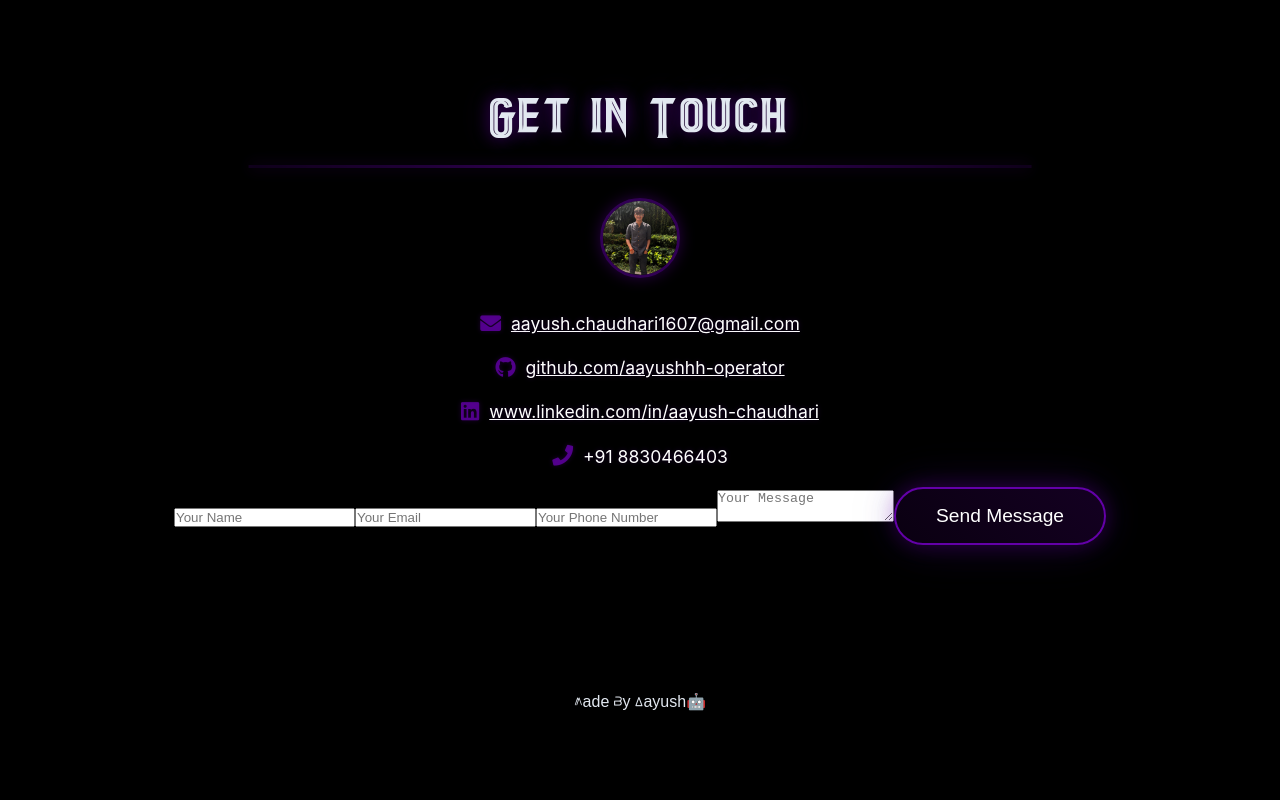
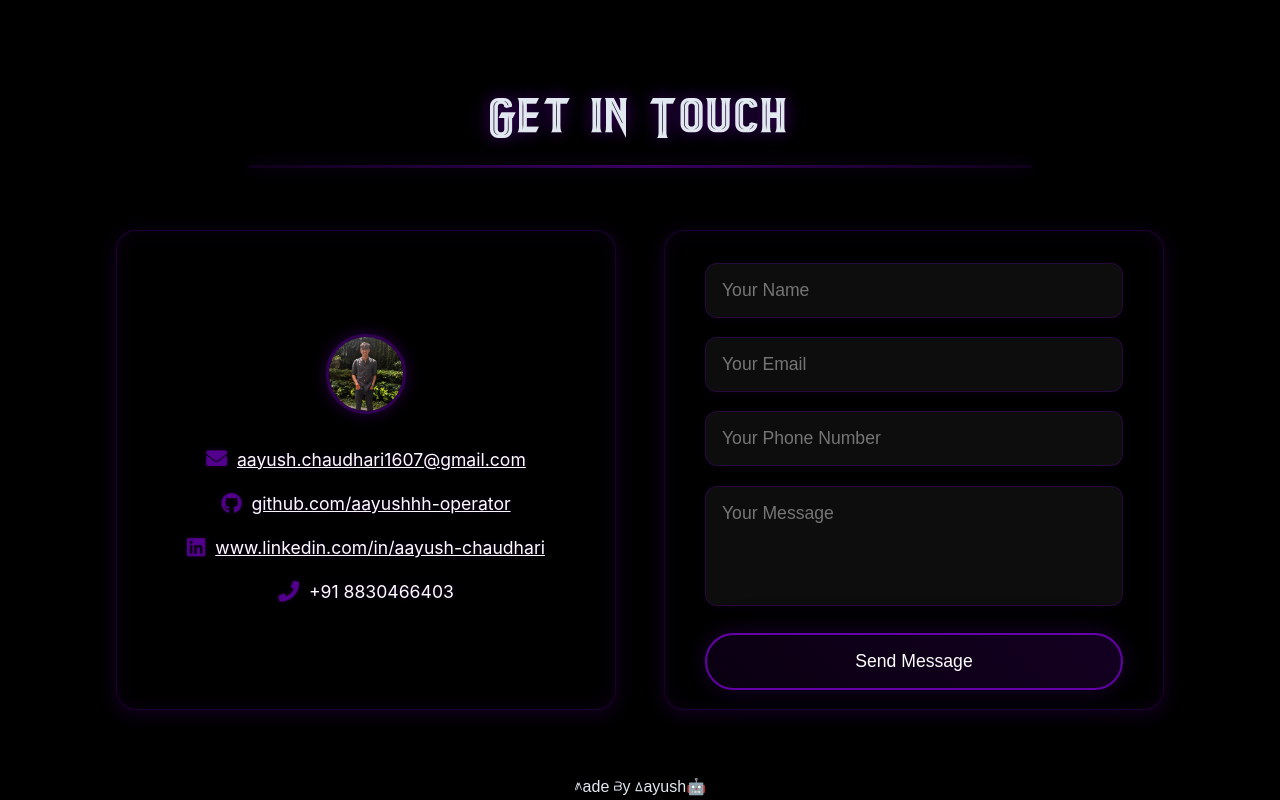
Before and after one commit to aayushhh-operator/Portfolio, a React (Create React App) app: page / in a window 1280 px wide. Shown: the part 5894-6694 px from the top of the page. Before the commit the page ends 6640 px from the top, so only its background shows below. Built offline with nearby package versions, Linux system fonts and the light colour scheme.

Commit message:
Update App.css

```diff
--- a/src/App.css
+++ b/src/App.css
@@ -170,7 +170,7 @@ section {
 .projects h2,
 .resume h2,
 .contact h2 {
-  font-family: 'WakandaPanther';
+  font-family: sans-serif;
   font-size: 2.5rem;
   color: white;
   margin-bottom: 2rem;
@@ -213,7 +213,7 @@ section {
 }
 
 .contact-info h3 {
-  font-family: 'WakandaPanther', sans-serif;
+  font-family: sans-serif;
   color: #e2e8f0;
   font-size: 1.8rem;
   margin-bottom: 1rem;
@@ -221,7 +221,7 @@ section {
 }
 
 .contact-info p {
-  font-family: 'WakandaPanther', sans-serif;
+  font-family: sans-serif;
   color: #b5b5b5;
   font-size: 1rem;
   line-height: 1.6;
@@ -314,7 +314,7 @@ section {
 }
 
 .hero-content .description {
-  font-family: 'WakandaPanther';
+  font-family: sans-serif;
   font-size: 1.2rem;
   color: rgba(255, 255, 255, 0.9);
   margin: 1.5rem 0;
@@ -931,8 +931,6 @@ section {
   color: #e2e8f0;
   font-size: 1rem;
   text-align: center;
-  padding: 2rem;
-  margin-top: 3rem;
 }
 
 .links {
@@ -1085,3 +1083,163 @@ section {
   line-height: 1.6;
   font-size: 1.1rem;
 }
+
+.contact-form-container {
+  width: 500px;
+  height: 480px;
+  max-width: 500px;
+  min-width: 500px;
+  min-height: 480px;
+  box-sizing: border-box;
+  background: rgba(0, 0, 0, 0.7);
+  border-radius: 20px;
+  box-shadow: 0 4px 20px rgba(99, 0, 168, 0.2), inset 0 0 20px rgba(99, 0, 168, 0.1);
+  padding: 2rem 2.5rem;
+  border: 1px solid rgba(99, 0, 168, 0.3);
+  display: flex;
+  flex-direction: column;
+  align-items: center;
+}
+
+.contact-form {
+  width: 100%;
+  display: flex;
+  flex-direction: column;
+  gap: 1.2rem;
+}
+
+.contact-form input,
+.contact-form textarea {
+  width: 100%;
+  padding: 1rem;
+  border-radius: 12px;
+  border: 1px solid rgba(99, 0, 168, 0.3);
+  background: rgba(255, 255, 255, 0.05);
+  color: #e2e8f0;
+  font-size: 1.1rem;
+  font-family: sans-serif;
+  outline: none;
+  transition: border 0.3s, box-shadow 0.3s;
+  box-shadow: 0 2px 8px rgba(99, 0, 168, 0.08);
+  resize: none;
+}
+
+.contact-form input:focus,
+.contact-form textarea:focus {
+  border: 1.5px solid #6300a8;
+  box-shadow: 0 0 10px rgba(99, 0, 168, 0.2);
+}
+
+.contact-form textarea {
+  min-height: 120px;
+  max-height: 250px;
+}
+
+.contact-form .contact-btn {
+  margin-top: 0.5rem;
+  font-size: 1.1rem;
+  padding: 1rem 2.5rem;
+  border-radius: 30px;
+  border: 2px solid #6300a8;
+  background: linear-gradient(45deg, rgba(99, 0, 168, 0.1), rgba(99, 0, 168, 0.2));
+  color: white;
+  font-family: sans-serif;
+  cursor: pointer;
+  transition: all 0.3s;
+  box-shadow: 0 0 20px rgba(99, 0, 168, 0.2), 0 0 40px rgba(99, 0, 168, 0.1);
+  position: relative;
+  overflow: hidden;
+}
+
+.contact-form .contact-btn:disabled {
+  opacity: 0.7;
+  cursor: not-allowed;
+}
+
+.form-status {
+  margin-top: 1rem;
+  padding: 0.8rem 1.2rem;
+  border-radius: 10px;
+  font-size: 1.1rem;
+  font-family: sans-serif;
+  text-align: center;
+  box-shadow: 0 2px 8px rgba(99, 0, 168, 0.08);
+}
+
+.form-status.success {
+  background: rgba(99, 168, 0, 0.15);
+  color: #aaffaa;
+  border: 1.5px solid #00c853;
+}
+
+.form-status.error {
+  background: rgba(168, 0, 99, 0.15);
+  color: #ffaaaa;
+  border: 1.5px solid #c8003a;
+}
+
+.contact-info-row {
+  display: flex;
+  flex-direction: row;
+  gap: 3rem;
+  justify-content: center;
+  align-items: stretch;
+  width: 100%;
+  max-width: 1100px;
+  margin: 2rem auto 0 auto;
+  height: 100%;
+  min-height: 480px;
+  justify-content: center;
+  align-items: center;
+}
+
+.contact-details {
+  flex: 1 1 0;
+  min-width: 320px;
+  min-height: 480px;
+  max-width: 500px;
+  display: flex;
+  flex-direction: column;
+  justify-content: center;
+  align-items: center;
+  background: rgba(0, 0, 0, 0.7);
+  border-radius: 20px;
+  box-shadow: 0 4px 20px rgba(99, 0, 168, 0.2), inset 0 0 20px rgba(99, 0, 168, 0.1);
+  padding: 2rem 2.5rem;
+  border: 1px solid rgba(99, 0, 168, 0.3);
+  margin-bottom: 0;
+}
+
+@media (max-width: 1100px) {
+  .contact-info-row {
+    flex-direction: row;
+    gap: 2rem;
+    align-items: center;
+    min-height: unset;
+    height: unset;
+  }
+  .contact-details, .contact-form-container {
+    width: 100%;
+    max-width: 500px;
+    min-width: unset;
+    min-height: unset;
+    height: auto;
+  }
+}
+
+.spinner {
+  display: inline-block;
+  width: 18px;
+  height: 18px;
+  border: 2.5px solid #fff;
+  border-top: 2.5px solid #6300a8;
+  border-radius: 50%;
+  animation: spin 0.7s linear infinite;
+  margin-right: 10px;
+  vertical-align: middle;
+}
+
+@keyframes spin {
+  0% { transform: rotate(0deg); }
+  100% { transform: rotate(360deg); }
+}
```
